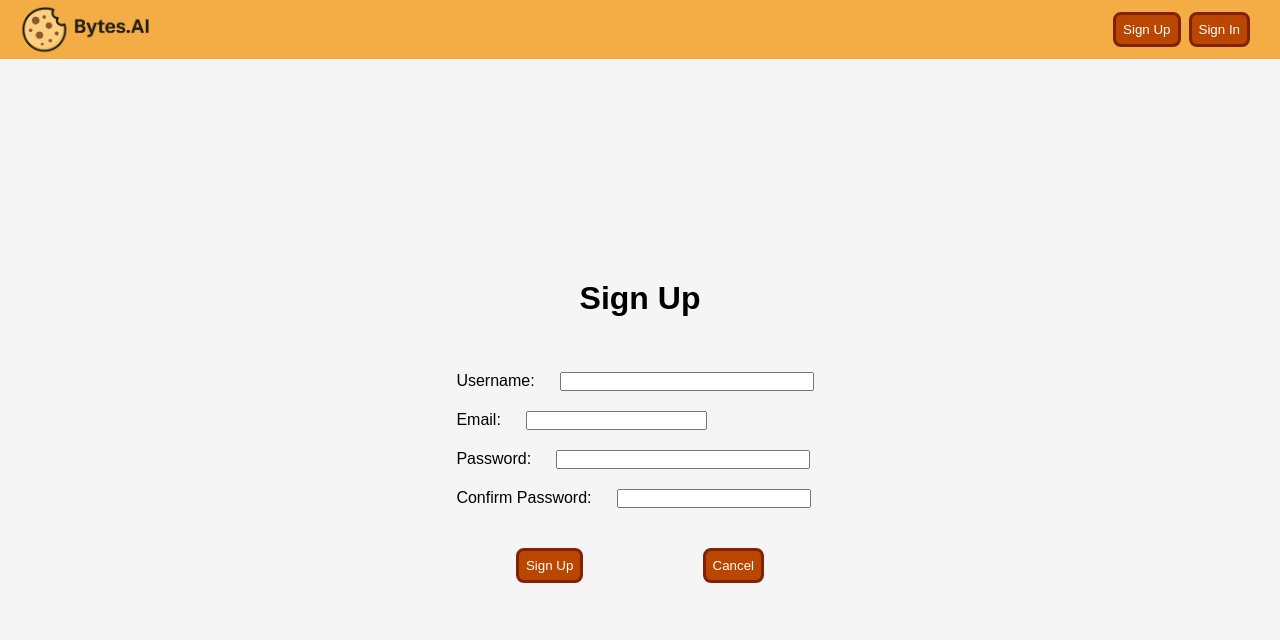
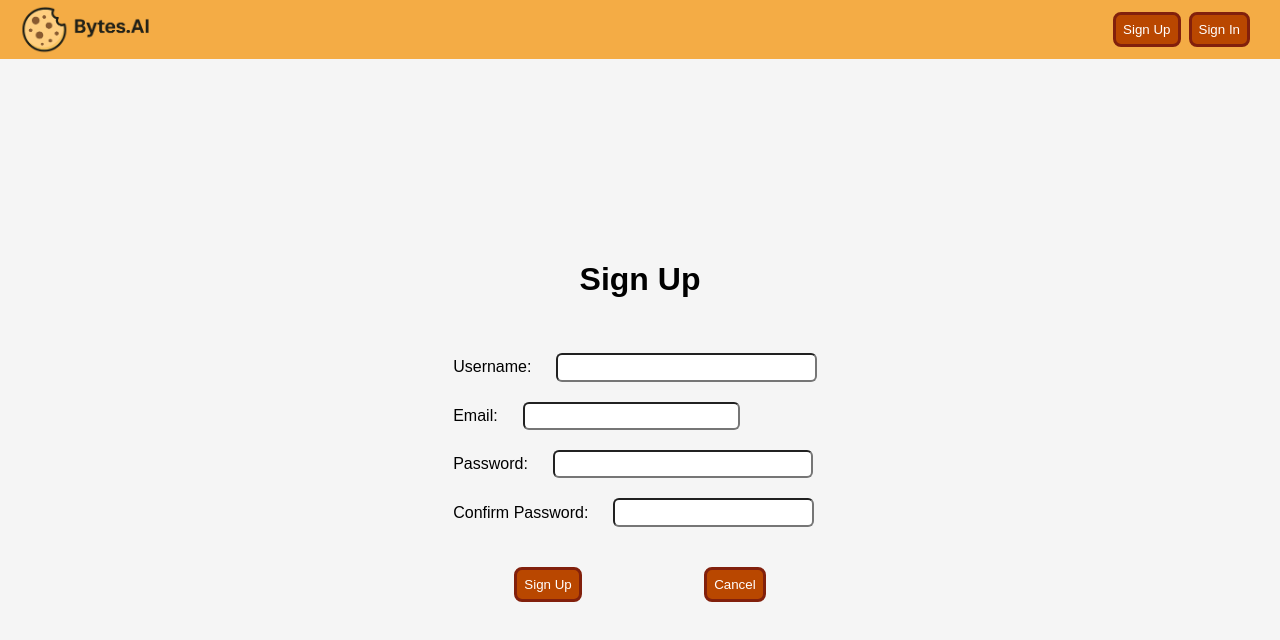
Before and after one commit to DylanTai/Bytes-Front-End, a React (Vite) app: page /sign-up in a window 1280 px wide. Shown: the top 640 px of the page. Built offline with nearby package versions, Linux system fonts and the light colour scheme; no server answers.

Commit message:
sign up styling

```diff
--- a/src/pages/SignUp/SignUp.css
+++ b/src/pages/SignUp/SignUp.css
@@ -3,8 +3,16 @@
   margin-bottom: 20px;
 }
 
+
+/* .sign-up-section {
+  width: 60%;
+} */
+
 input {
   margin: 10px;
+  padding: 0.2rem;
+  border-radius: 6px;
+  font-size: 1rem;
 }
 
 .sign-up-buttons {
--- a/src/pages/SignUp/SignUp.jsx
+++ b/src/pages/SignUp/SignUp.jsx
@@ -50,7 +50,7 @@ const SignUpForm = () => {
       {message && <p className="error-message">{message}</p>}
 
       <form onSubmit={handleSubmit}>
-        <div>
+        <div className="sign-up-section">
           <label htmlFor="username">Username:</label>
           <input
             type="text"
@@ -63,7 +63,7 @@ const SignUpForm = () => {
           />
         </div>
 
-        <div>
+        <div className="sign-up-section">
           <label htmlFor="email">Email:</label>
           <input
             type="email"
@@ -76,7 +76,7 @@ const SignUpForm = () => {
           />
         </div>
 
-        <div>
+        <div className="sign-up-section">
           <label htmlFor="password">Password:</label>
           <input
             type="password"
@@ -89,7 +89,7 @@ const SignUpForm = () => {
           />
         </div>
 
-        <div>
+        <div className="sign-up-section">
           <label htmlFor="password2">Confirm Password:</label>
           <input
             type="password"
```
